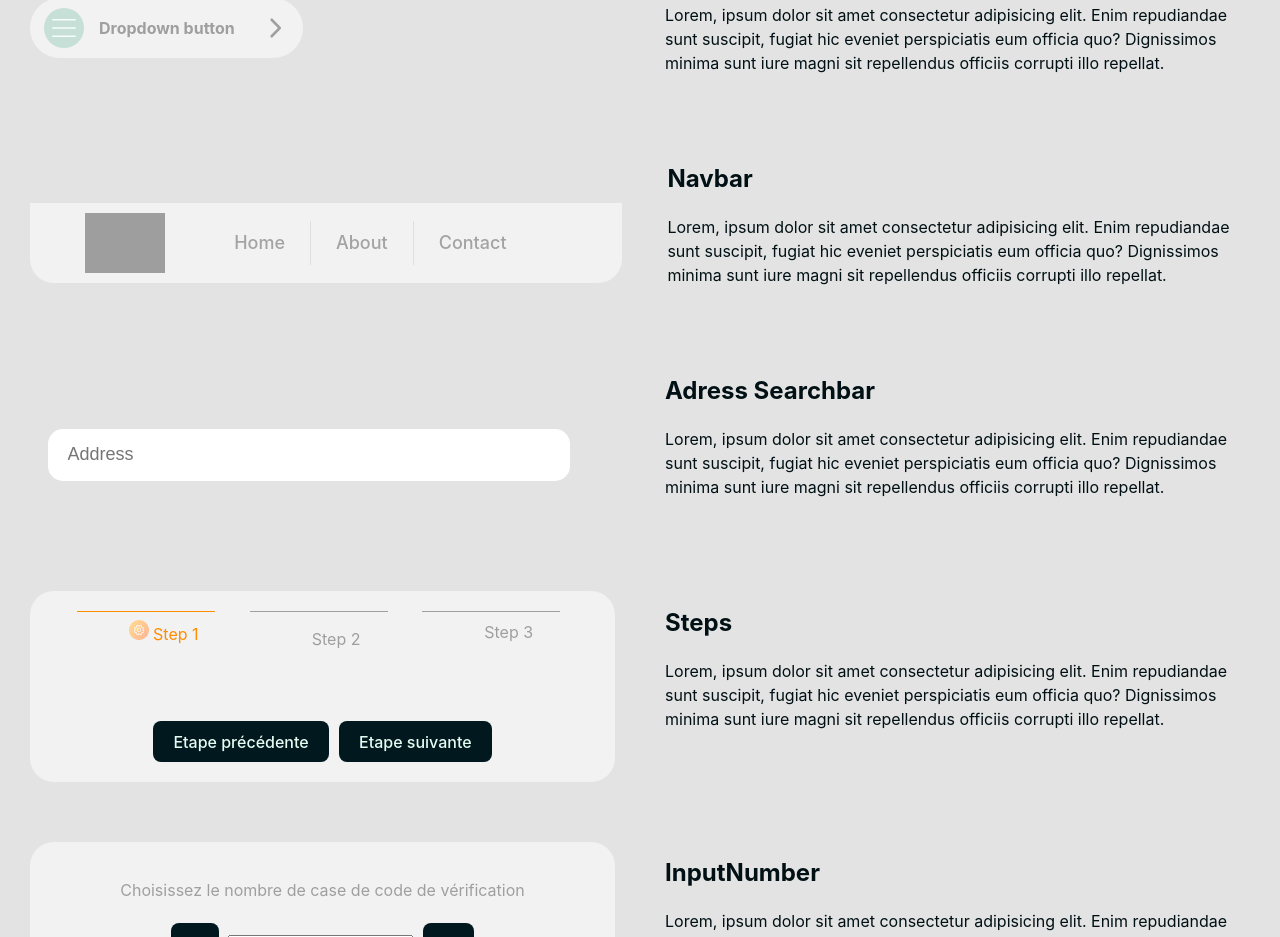
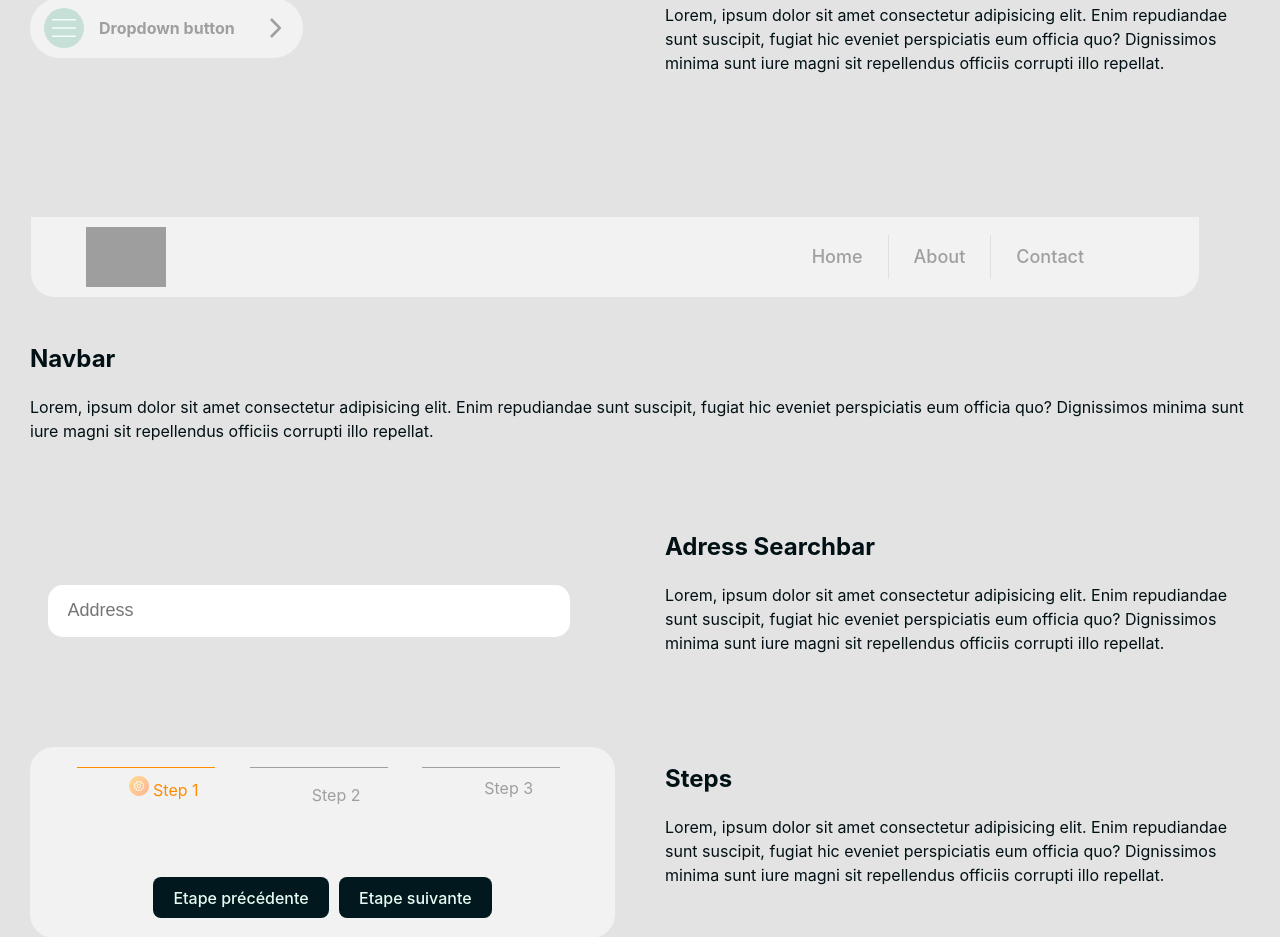
Before and after one commit to TP-Svelte/TP_Svelte_components, a Svelte app: page / in a window 1280 px wide. Shown: the part 2560-3497 px from the top of the page. Built offline with nearby package versions, Linux system fonts and the light colour scheme; grey boxes are pictures that could not be loaded.

Commit message:
Style Navbar/Dropdow

```diff
--- a/src/App.svelte
+++ b/src/App.svelte
@@ -149,7 +149,7 @@
     </div>
 </div>
 
-<div class="flex">
+<div class="navbar">
     <div class="hover-ui">
         <Navbar darkMode={darkMode}/>
     </div>
@@ -306,4 +306,10 @@
     cursor: pointer;
 
 }
+.navbar {
+  padding: 30px;
+}
+.navbar > .hover-ui {
+  padding:50px 50px 50px 0;
+}
 </style>
--- a/src/UI/Dropdown.svelte
+++ b/src/UI/Dropdown.svelte
@@ -26,8 +26,6 @@
     openDropdown = !openDropdown
   };
 
-  let elementSelected='';
-
   function selected() {
     var liElems = document.querySelectorAll('ul > li');
     liElems.forEach(function(elem) {
@@ -44,6 +42,7 @@
     }
   };
 </script>
+
 <div id="Dropdown">
   <button on:click={ toggle } aria-expanded={ openDropdown } class={darkMode ? 'dropdown-light' : 'dropdown-dark'}>
       <div id="ellipse_btn" style:background-color={EllipseColor}>
@@ -106,7 +105,6 @@
   #ellipse_btn > img {
     max-width: 24px;
   }
-
   #ellipse_list {
     width: 5px;
     height: 5px;
@@ -119,11 +117,9 @@
     height: 20px;
     transition: transform 0.2s ease-in;
   }
-
   [aria-expanded=true] #arrow {
     transform: rotate(0.25turn);
   }
-
   #dropdown_items {
     border-radius: 20px;
     display: table;
@@ -156,5 +152,4 @@
   .active.hidden{
     font-weight: 400;
   }
-
 </style>
--- a/src/UI/Navbar.svelte
+++ b/src/UI/Navbar.svelte
@@ -12,22 +12,22 @@
 	];
 </script>
 
-<div class="class={darkMode ? 'dropdown-light' : 'dropdown-dark'}">
-	<div class="nav-wrapper">
+<div id="Navbar">
+	<div class="nav-wrapper {darkMode ? 'navbar-light' : 'navbar-dark'}">
 		<div class="logo-container">
 			<img class="logo" src={ logo } alt="Logo">
 		</div>
 		<nav>
 			<input class="hidden" type="checkbox" id="menuToggle">
 			<label class="menu-btn" for="menuToggle">
-		<div class="menu"></div>
-		<div class="menu"></div>
-		<div class="menu"></div>
+				<div class="menu {darkMode ? 'bm-light' : 'bm-dark'}"></div>
+				<div class="menu {darkMode ? 'bm-light' : 'bm-dark'}"></div>
+				<div class="menu {darkMode ? 'bm-light' : 'bm-dark'}"></div>
 			</label>
-		<div class="nav-container">
+			<div class="nav-container {darkMode ? 'navbar-light' : 'navbar-dark'}">
 				<ul class="nav-tabs">
 					{#each navbarItems as navbarItem }
-			<li class="nav-tab"><a href={ navbarItem.link }>{ navbarItem.item }</a></li>
+						<li class="nav-tab "><a href={ navbarItem.link } class="{darkMode ? 'navlink-light' : 'navlink-dark'}">{ navbarItem.item }</a></li>
 					{/each}
 				</ul>
 			</div>
@@ -36,6 +36,24 @@
 </div>
 
 <style>
+  .navbar-dark {
+      background-color: #001014;
+  }
+  .navbar-light {
+      background-color: #F2F2F2;
+  }
+  .navlink-dark {
+      color: #E6FCF3;
+  }
+  .navlink-light {
+      color: #9F9F9F;
+  }
+  .bm-dark {
+    background: #E6FCF3;
+  }
+  .bm-light {
+    background: #191919;;
+  }
   .nav-wrapper {
     position: sticky;
     top: 0;
@@ -49,20 +67,17 @@
     height: 80px;
     border-radius: 0 0 24px 24px;
     padding: 0px 5px;
-	background-color: #F2F2F2;
     z-index: 2;
   }
   .nav-wrapper nav {
     margin-right: 110px;
   }
-
   .logo-container {
     display: flex;
     justify-content: center;
     align-items: center;
     margin-left: 50px;
   }
-
   .logo {
     height: 60px;
   }
@@ -74,27 +89,21 @@
   }
   .nav-tabs a {
     text-decoration: none;
-  color: #a3a3a3;
   }
-
   .nav-tab:not(:last-child) {
     padding: 10px 25px;
     border-right: 1px solid #dfdfdf;
   }
-
   .nav-tab:last-child {
     padding: 10px 0 0 25px;
   }
-
   .nav-tab,
   .menu-btn {
     cursor: pointer;
   }
-
   .hidden {
     display: none;
   }
-
   @media screen and (max-width: 800px) {
     .nav-container {
       position: fixed;
@@ -105,36 +114,29 @@
       right: 0;
       width: 270px;
       height: 100%;
-		background-color: #F2F2F2;
+      border-bottom-left-radius: 50px;
     }
-
     .nav-wrapper nav {
-    margin-right: 20px;
+      margin-right: 50px;
     }
-
     .logo-container {
       margin-left: 20px;
     }
-
     .nav-tabs {
       flex-direction: column;
       align-items: flex-end;
       margin-top: 80px;
       width: 100%;
     }
-
     .nav-tab:not(:last-child) {
-		padding: 20px 25px;
+      padding: 20px 41px;;
       margin: 0;
       border-right: unset;
       border-bottom: 1px solid #dfdfdf;
-;
     }
-
     .nav-tab:last-child {
-		padding: 15px 25px;
+      padding: 20px 41px;
     }
-
     .menu-btn {
       position: relative;
       display: block;
@@ -143,43 +145,37 @@
       cursor: pointer;
       z-index: 3;
     }
-
     .menu-btn .menu {
       height: 2px;
       border-radius: 2px;
-		background: #111;
     }
-
     .menu-btn .menu:nth-child(2) {
       margin-top: 4px;
       opacity: 1;
     }
-
     .menu-btn .menu:nth-child(3) {
       margin-top: 4px;
     }
-
     #menuToggle:checked + .menu-btn .menu {
       transition: transform 0.2s ease;
     }
-
     #menuToggle:checked + .menu-btn .menu:nth-child(1) {
       transform: translate3d(0, 6px, 0) rotate(45deg);
     }
-
     #menuToggle:checked + .menu-btn .menu:nth-child(2) {
       transform: rotate(-45deg) translate3d(-5.71429px, -6px, 0);
       opacity: 0;
     }
-
     #menuToggle:checked + .menu-btn .menu:nth-child(3) {
       transform: translate3d(0, -6px, 0) rotate(-45deg);
     }
-
     #menuToggle:checked ~ .nav-container {
       z-index: 1;
       display: flex;
       animation: menu-slide-left 0.3s ease;
+      position: absolute;
+      top: 0px;
+      height: auto;
     }
     @keyframes menu-slide-left {
       0% {
@@ -190,5 +186,4 @@
       }
     }
   }
-
 </style>
```
Lines whose indentation alone changed are shown as unchanged.
